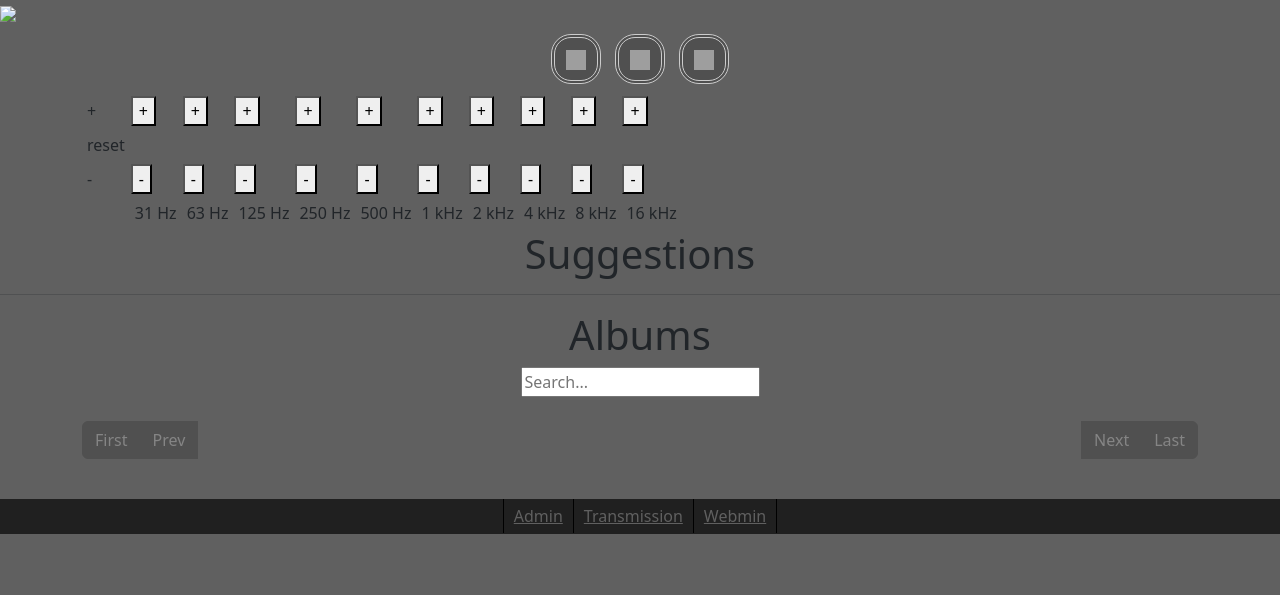
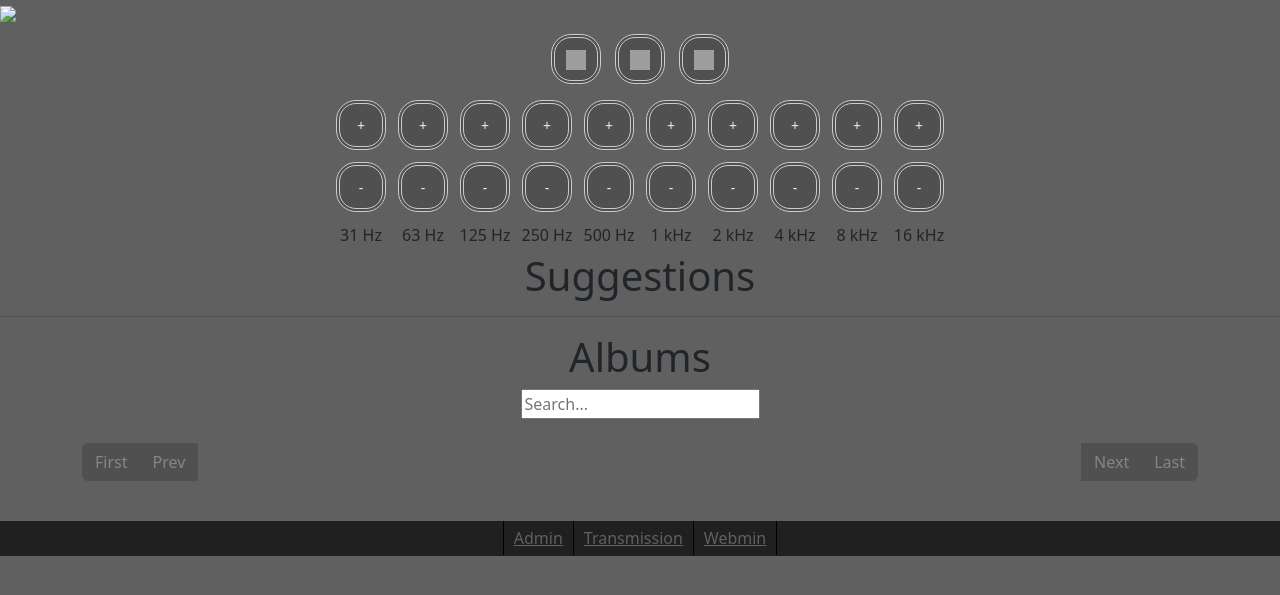
Before and after one commit to michimussato/JukeOroni, a Django app: template player/templates/player/albums.html in a window 1280 px wide. Shown: the part 16-611 px from the top of the page. Run offline with Django 3.2, Linux system fonts and the light colour scheme; the template is opened without the code that fills it, so the values that code supplies are empty; parts of the project's set-up code (start-up, migrations or seed data) failed here and were passed over; some libraries are stand-ins or nearby versions; grey boxes are pictures that could not be loaded.

Commit message:
alsa vol / eq

```diff
--- a/player/static/custom.css
+++ b/player/static/custom.css
@@ -92,7 +92,7 @@ footer {
         /*transform: translateY(30px);*/
       }
 
-.btn_vol {
+.btn_vol, .btn_eq {
         display: inline-block;
         background-color: #505050;
         border-radius: 20px;
@@ -160,7 +160,7 @@ footer {
         margin: 5px;
       }
 
-.btn_header:hover, .btn_back:hover, .btn_albums:hover, .btn_vol:hover {
+.btn_header:hover, .btn_back:hover, .btn_albums:hover, .btn_vol:hover, .btn_eq:hover {
         background-color: #858585;
       }
 
@@ -173,14 +173,14 @@ footer {
         background-color: #e64343FF;
       }
 
-.table_header_buttons, .table_footer_buttons, .table_albums_button, .table_vol_buttons {
+.table_header_buttons, .table_footer_buttons, .table_albums_button, .table_vol_buttons, .table_eq_buttons {
     text-align:center;
     margin-left:auto;
     margin-right:auto;
     border-collapse: collapse;
 }
 
-.td_header_buttons, .td_albums_buttons, .td_vol_buttons {
+.td_header_buttons, .td_albums_buttons, .td_vol_buttons, .td_eq_buttons {
     border-right: solid 0px #000;
     border-left: solid 0px #000;
 }
--- a/templates/jukeoroni/base.html
+++ b/templates/jukeoroni/base.html
@@ -60,7 +60,7 @@
         <div class="container">
             <table class="table_eq_buttons" border="0" cellspacing="0">
                 <tr style="border: none;">
-                    <td class="td_eq_buttons" style="padding:5px;">+</td>
+{#                    <td class="td_eq_buttons" style="padding:5px;">+</td>#}
                     <td class="td_eq_buttons"><button class="btn_eq" id="31hz_up">+</button></td>
                     <td class="td_eq_buttons"><button class="btn_eq" id="63hz_up">+</button></td>
                     <td class="td_eq_buttons"><button class="btn_eq" id="125hz_up">+</button></td>
@@ -73,10 +73,10 @@
                     <td class="td_eq_buttons"><button class="btn_eq" id="16khz_up">+</button></td>
                 </tr>
                 <tr style="border: none;">
-                    <td class="td_eq_buttons" style="padding:5px;">reset</td>
+{#                    <td class="td_eq_buttons" style="padding:5px;">reset</td>#}
                 </tr>
                 <tr style="border: none;">
-                    <td class="td_eq_buttons" style="padding:5px;">-</td>
+{#                    <td class="td_eq_buttons" style="padding:5px;">-</td>#}
                     <td class="td_eq_buttons"><button class="btn_eq" id="31hz_down">-</button></td>
                     <td class="td_eq_buttons"><button class="btn_eq" id="63hz_down">-</button></td>
                     <td class="td_eq_buttons"><button class="btn_eq" id="125hz_down">-</button></td>
@@ -89,7 +89,7 @@
                     <td class="td_eq_buttons"><button class="btn_eq" id="16khz_down">-</button></td>
                 </tr>
                 <tr style="border: none;">
-                    <td class="td_eq_buttons" style="padding:5px;"></td>
+{#                    <td class="td_eq_buttons" style="padding:5px;"></td>#}
                     <td class="td_eq_buttons" style="padding:5px;">31 Hz</td>
                     <td class="td_eq_buttons" style="padding:5px;">63 Hz</td>
                     <td class="td_eq_buttons" style="padding:5px;">125 Hz</td>
```
